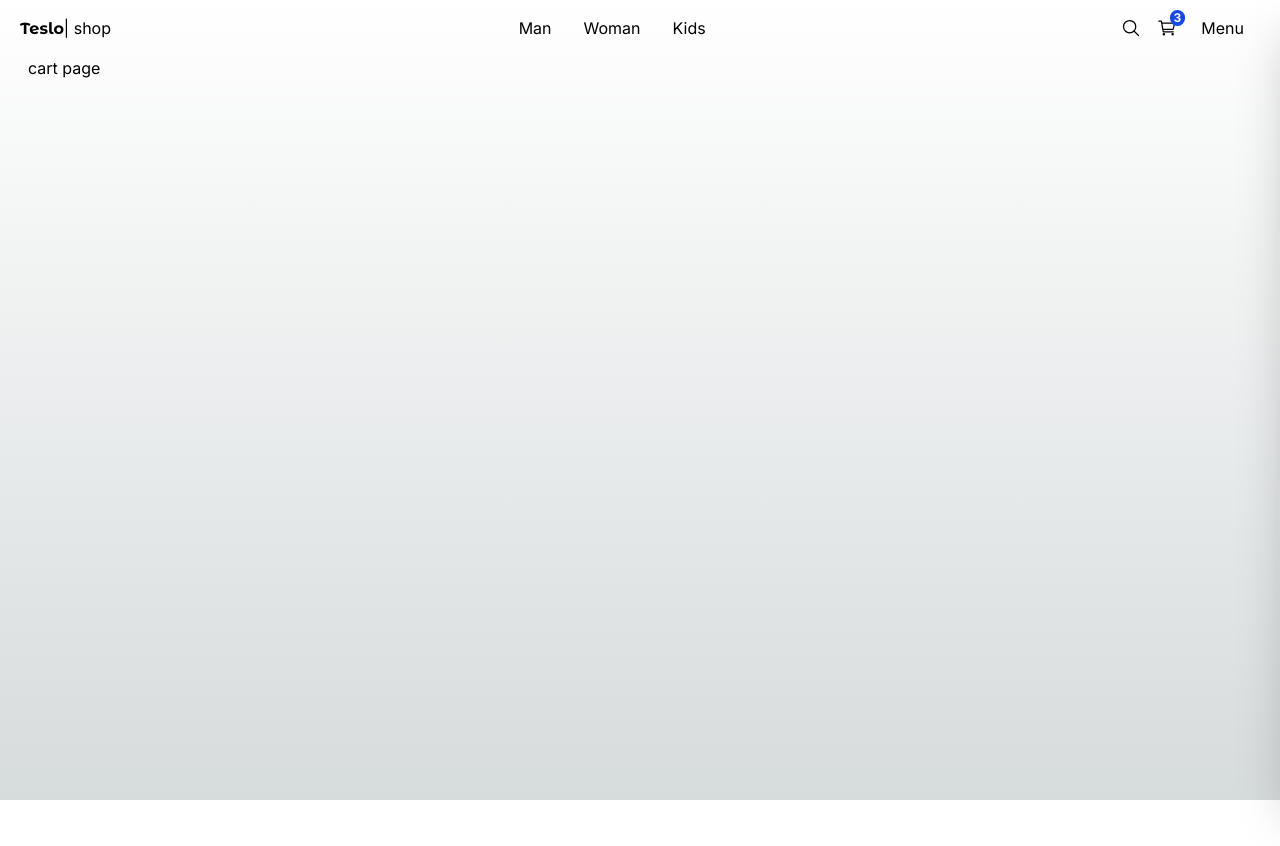
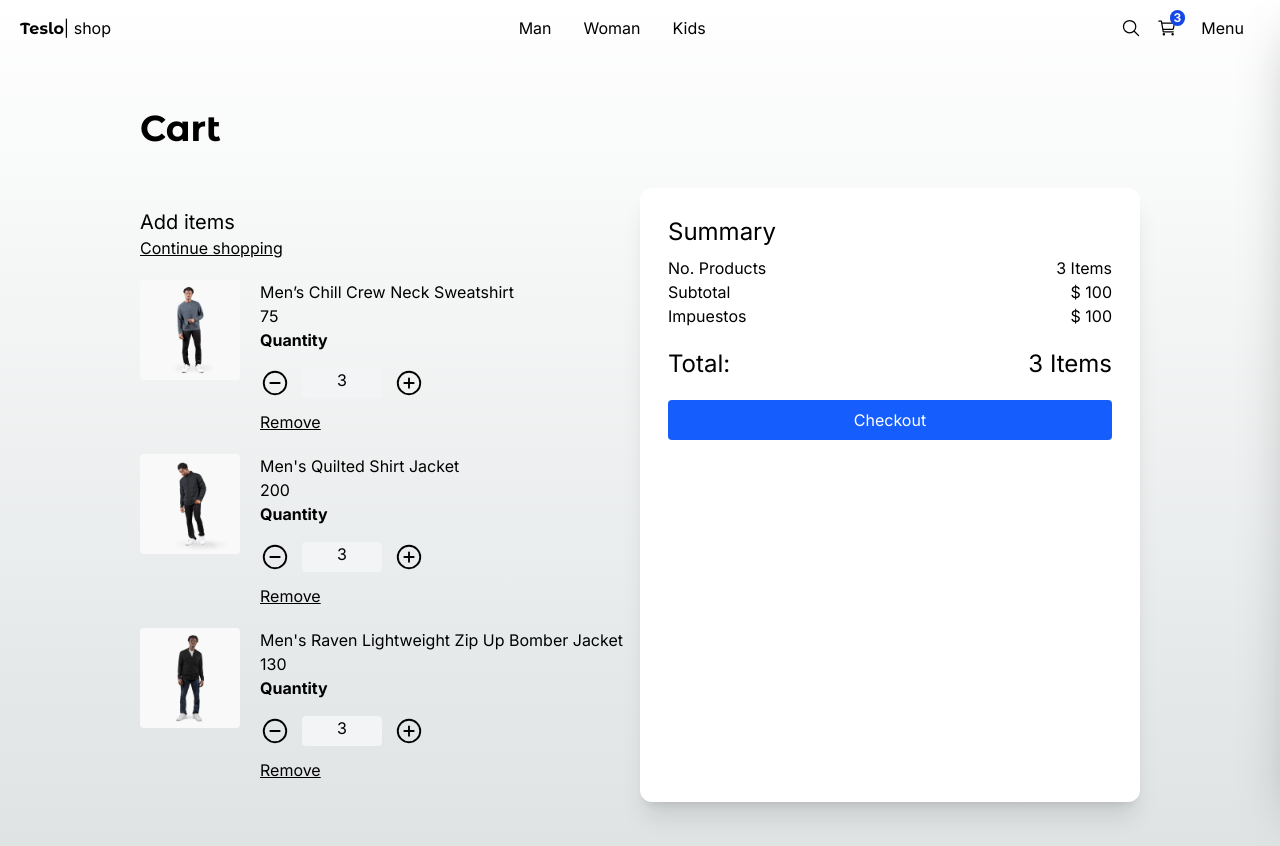
Before and after one commit to Fer-Mig-Agus/NextJsCurso-TesloShop, a Next.js app: page /cart in a window 1280 px wide. Shown: the top 846 px of the page. Before the commit the page ends 800 px from the top, so only its background shows below. Built offline with nearby package versions, Linux system fonts and the light colour scheme.

Commit message:
Se realizo el design de la pantalla del carrito de compras

```diff
--- a/src/app/(shop)/cart/page.tsx
+++ b/src/app/(shop)/cart/page.tsx
@@ -1,11 +1,96 @@
-import React from 'react'
+import React from "react";
+import { QuantitySelector, Title } from "@/components";
+import Link from "next/link";
+import { initialData } from "@/seed/seed";
+import Image from "next/image";
+
+const productsInCart = [
+  initialData.products[0],
+  initialData.products[1],
+  initialData.products[2],
+];
 
 const Cart = () => {
   return (
-    <div>
-      <h1>cart page</h1>
+    <div className="flex justify-center items-center mb-72 px-10 sm:px-0">
+      <div className="flex flex-col w-[1000px]">
+        <Title title={"Cart"} />
+
+        <div className="grid grid-cols-1 sm:grid-cols-2">
+          {/* cart  */}
+
+          <div className="flex flex-col mt-5">
+            <span className="text-xl">Add items</span>
+            <Link href={"/"} className="underline mb-5">
+              Continue shopping
+            </Link>
+
+            {/* items cart  */}
+
+            {productsInCart.map((product) => {
+              return (
+                <div key={product.slug} className="flex mb-5">
+                  <Image
+                    src={`/products/${product.images[0]}`}
+                    width={100}
+                    height={100}
+                    style={{
+                        width:'100px',
+                        height:'100px'
+                    }}
+                    alt={product.title}
+                    className="mr-5 rounded"
+                  />
+                  <div>
+                    <p>{product.title}</p>
+                    <p>{product.price}</p>
+                    <QuantitySelector quantity={3} stock={product.inStock} />
+                    <button className="underline mt-3">Remove</button>
+                  </div>
+                </div>
+              );
+            })}
+          </div>
+
+          {/* checkout  */}
+
+          <div className="bg-white rounded-xl shadow-xl p-7">
+            <h2 className="text-2xl mb-2">Summary</h2>
+            <div className="grid grid-cols-2">
+
+              <span>No. Products</span>
+              <span className="text-right">3 Items</span>
+              <span>Subtotal</span>
+              <span className="text-right">$ 100</span>
+              <span>Impuestos</span>
+              <span className="text-right">$ 100</span>
+              <span className="mt-5 text-2xl">Total:</span>
+              <span className="mt-5 text-2xl text-right">3 Items</span>
+
+            </div>
+
+            <div className="mt-5 mb-2 w-full">
+              <Link
+              className="flex btn-primary justify-center"
+              href={'/checkout/address'}
+              >
+                Checkout
+              </Link>
+            </div>
+
+          </div>
+
+
+
+
+
+
+
+
+        </div>
+      </div>
     </div>
-  )
-}
+  );
+};
 
-export default Cart
+export default Cart;
```
